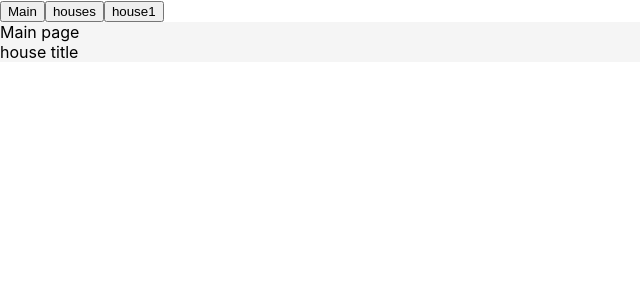
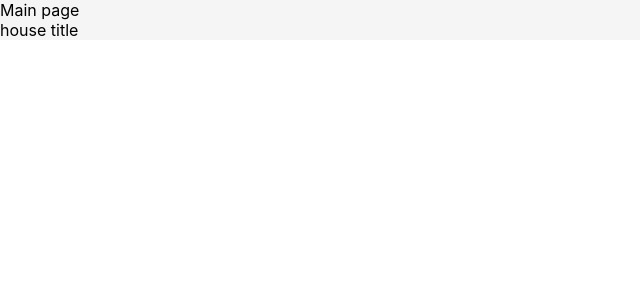
Before and after one commit to KU-Summer-Hackathon-2022/colocation-web, a React (Create React App) app: page / in a window 1280 px wide. Shown: the top 300 px of the page, without its empty margins (0-640 px from the left). Built offline with nearby package versions, Linux system fonts and the light colour scheme.

Commit message:
header 제거

```diff
--- a/src/App.tsx
+++ b/src/App.tsx
@@ -8,7 +8,7 @@ import Main from 'pages/Main';
 function App() {
   return (
     <BrowserRouter>
-    <header>
+    {/* <header>
       <Link to="/">
         <button>Main</button>
       </Link>
@@ -19,13 +19,13 @@ function App() {
         <button>house1</button>
       </Link>
     </header>
-    <main>
+    <main> */}
     <Routes>
       <Route path="/" element={<Main />} />
       <Route path="/houses" element={<HouseList/>} />
       <Route path="/houses/:id" element={<HouseDetail />} />
     </Routes>
-    </main>
+    {/* </main> */}
   </BrowserRouter>
   );
 }
```
